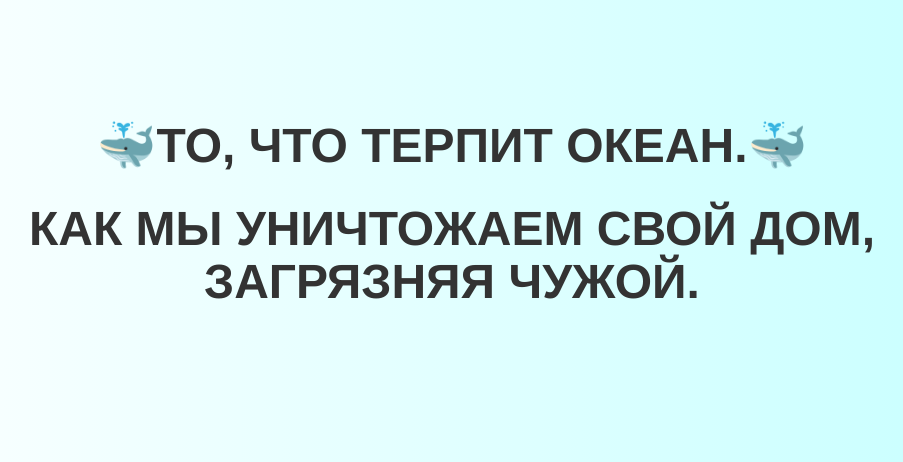
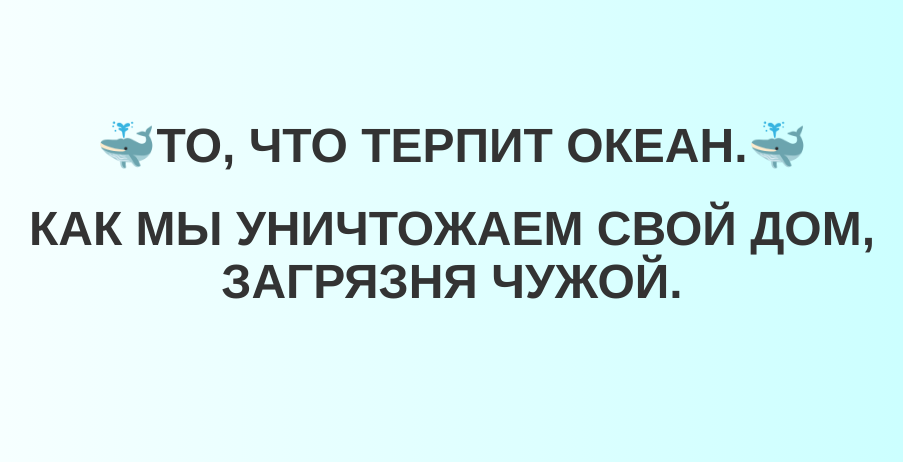
Before and after one commit to MDsatan/ocean-demo, a Flask app: page / in a window 1280 px wide. Shown: the top 462 px of the page, without its empty margins (188-1091 px from the left). Run offline with Flask 3, Linux system fonts and the light colour scheme; some libraries are stand-ins or nearby versions.

Commit message:
нажал контрол и с

```diff
--- a/templates/index.html
+++ b/templates/index.html
@@ -5,12 +5,13 @@
 <link rel="stylesheet" type="text/css" href="{{ url_for('.static', filename='styles.css') }}">
 {% endblock %}
 
+<!-- лол кек чебурек-->
 {% block content %}
 <title>🐳</title>
 
 <div class="container">
     <h1>🐳То, что терпит океан.🐳</h1>
-    <h1>Как мы уничтожаем свой дом, загрязняя чужой.</h1>
+    <h1>Как мы уничтожаем свой дом, загрязня чужой.</h1>
 </div>
 
 
```
